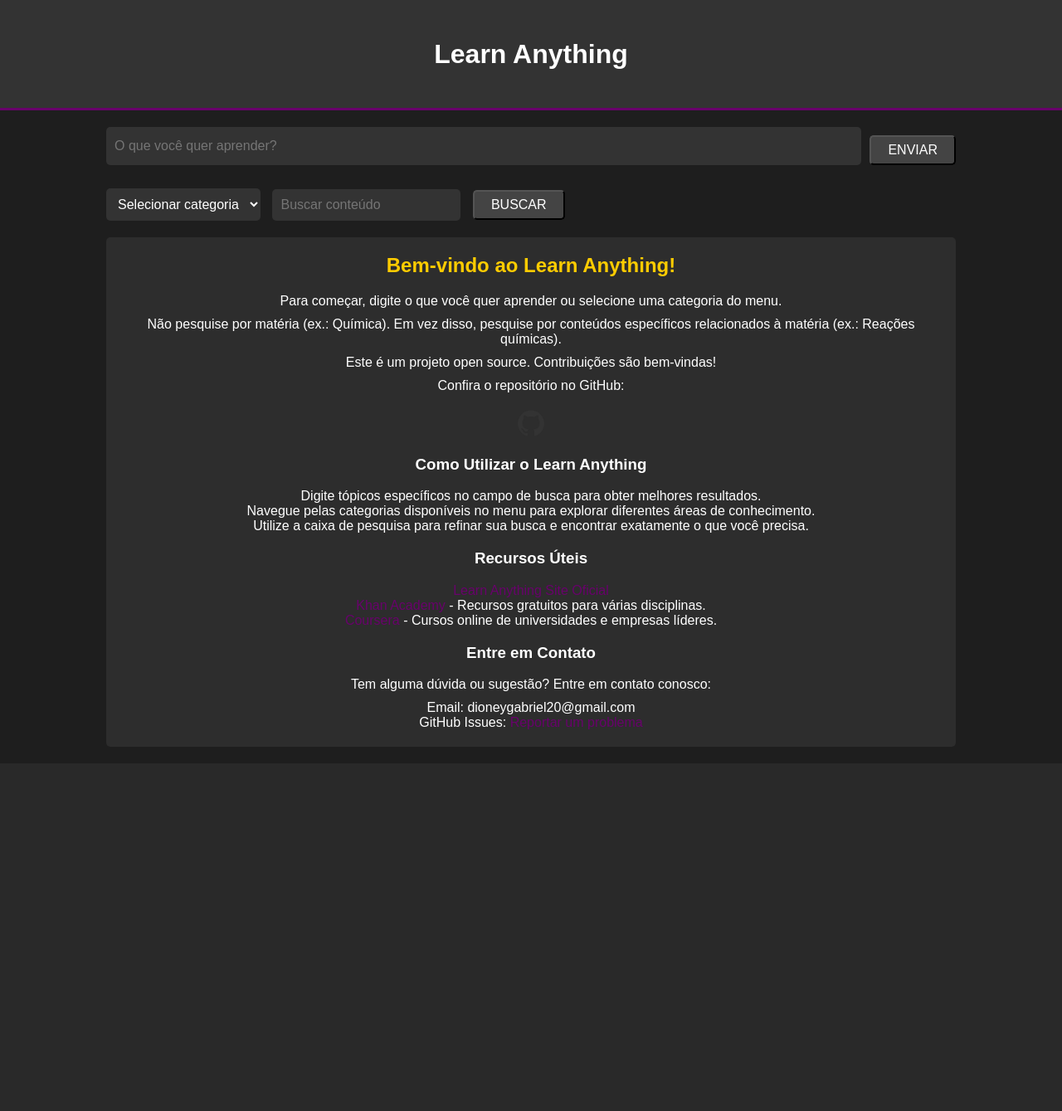
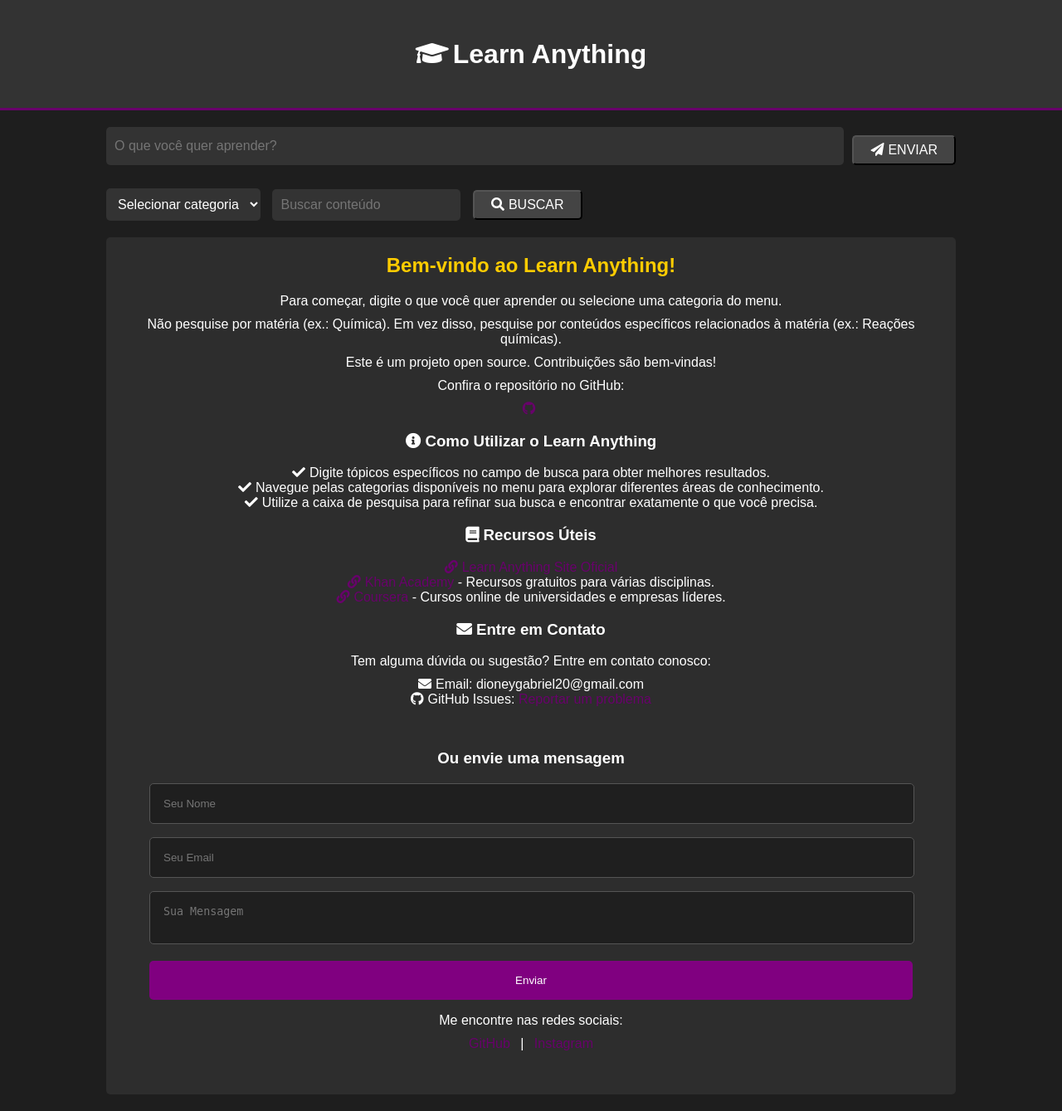
Before and after one commit to SimpleDioney/learn-anything, a Django app: page / in a window 1280 px wide. Shown: the whole page at 83% size. Before the commit the page ends 879 px from the top, so only its background shows below. Run offline with Django 4.2, Linux system fonts and the light colour scheme; data comes from the database, SQL or seed files in the repository; some libraries are stand-ins or nearby versions.

Commit message:
Add files via upload

```diff
--- a/learn/views.py
+++ b/learn/views.py
@@ -49,7 +49,7 @@ def initialize_browser():
             os.makedirs(profile_path)
         browser = webdriver.Firefox(service=service, options=options)
 
-    browser.get('https://chatgpt.com/')
+    browser.get('https://chatgpt.com/c/0b7dee3e-7af9-4dad-8d95-ed6c2d239812?model=gpt-4o')
     WebDriverWait(browser, 60).until(
         EC.presence_of_element_located((By.CSS_SELECTOR, 'textarea'))
     )
@@ -61,9 +61,65 @@ Você é um professor muito habilidoso, você tem amplo conhecimento de todas as
 
 def clean_html(html_content):
     soup = BeautifulSoup(html_content, "html.parser")
+
+    # Verifica se há uma tag <head>, caso contrário cria uma
+    if not soup.head:
+        head = soup.new_tag('head')
+        soup.insert(0, head)
+    else:
+        head = soup.head
+
+    # Adiciona um estilo diretamente ao HTML
+    style = soup.new_tag('style')
+    style.string = """
+    sub, sup {
+        display: inline;
+        font-size: smaller;
+        vertical-align: baseline;
+        position: relative;
+    }
+    sub {
+        top: 0.5em;
+    }
+    sup {
+        top: -0.5em;
+    }
+    pre {
+    background-color: #1e1e1e;
+    padding: 1rem;
+    border-radius: 10px;
+    overflow-x: auto;
+    font-size: 1rem;
+    line-height: 1.6;
+    white-space: pre-wrap;
+    word-wrap: break-word;
+}
+code {
+    color: white;
+}
+a {
+color: #800080;
+  margin: 0 1rem;
+  text-decoration: none;
+  font-size: 1rem;
+  transition: color 0.3s, transform 0.3s;
+  position: relative;
+}
+    """
+    head.append(style)
+
     for tag in soup.find_all(['sub', 'sup']):
         if tag.string:
             tag.string = tag.string.replace(' ', '')
+
+    # Remove o botão de "Copiar código"
+    for button in soup.select('button:contains("Copiar código")'):
+        button.decompose()
+
+    # Envolve blocos de código em <pre><code>
+    for code_block in soup.find_all('code'):
+        code_block.wrap(soup.new_tag("pre"))
+
     return str(soup)
 
 def home(request):
@@ -153,7 +209,7 @@ def search_questions(request):
     query = request.GET.get('q', '')
     results = []
     if query:
-        answers = Answer.objects.filter(text__icontains=query).select_related('question__category')
+        answers = Answer.objects.filter(text__icontains=query.select_related('question__category'))
         for answer in answers:
             results.append({
                 'question': answer.question.text,
--- a/requirements.txt
+++ b/requirements.txt
@@ -1,3 +1,4 @@
 Django>=3.2,<4.0
-Selenium
+django-admin-interface
+django-colorfield
 beautifulsoup4
--- a/templates/index.html
+++ b/templates/index.html
@@ -1,8 +1,8 @@
 <!DOCTYPE html>
 <html lang="en">
   <head>
-    <meta charset="UTF-8">
-    <meta name="viewport" content="width=device-width, initial-scale=1.0">
+    <meta charset="UTF-8" />
+    <meta name="viewport" content="width=device-width, initial-scale=1.0" />
     <title>Learn Anything</title>
     <style>
       body {
@@ -11,6 +11,60 @@
         margin: 0;
         padding: 0;
         color: #ffffff;
+      }
+
+      .contact-form {
+        padding: 2rem;
+        position: relative;
+        overflow: hidden;
+      }
+      .contact-form input,
+      .contact-form textarea {
+        width: calc(50% - 2rem);
+        padding: 1rem;
+        margin-bottom: 1rem;
+        border: 1px solid #555;
+        border-radius: 5px;
+        background-color: #1f1f1f;
+        color: #e0e0e0;
+        resize: none;
+      }
+      .contact-form button {
+        width: 50%;
+        background-color: #800080;
+        color: #fff;
+        border: none;
+        padding: 1rem 2rem;
+        cursor: pointer;
+        transition: background-color 0.3s;
+        border-radius: 5px;
+      }
+      .contact-form button:hover {
+        background-color: #5a005a;
+      }
+      .social-links a {
+        color: #e0e0e0;
+        margin: 0 0.5rem;
+        text-decoration: none;
+        transition: color 0.3s, transform 0.3s;
+      }
+      .social-links a:hover {
+        color: #800080;
+        transform: scale(1.1);
+      }
+      #formMessage {
+        margin-top: 1rem;
+        color: #e0e0e0;
+        font-size: 1rem;
+        text-align: center;
+      }
+
+      #formMessage.success {
+        color: #4caf50;
+      }
+
+      #formMessage.error {
+        color: #f44336;
       }
       ul {
         list-style-type: none;
@@ -35,13 +89,15 @@
       header h1 {
         margin: 0;
       }
-        header a, .btn {
+      header a,
+      .btn {
         color: #fff;
         text-decoration: none;
         text-transform: uppercase;
         font-size: 16px;
       }
-        header a:hover, .btn:hover {
+      header a:hover,
+      .btn:hover {
         color: #68026b;
       }
       .btn {
@@ -103,7 +159,9 @@
         background: #333;
         color: #fff;
       }
-        #question:focus, #category-select:focus, #search-input:focus {
+      #question:focus,
+      #category-select:focus,
+      #search-input:focus {
         outline: none;
         background: #444;
       }
@@ -141,40 +199,57 @@
         color: #ffcc00;
         margin-top: 20px;
       }
+      .icon {
+        margin-right: 5px;
+      }
+
+      @media (max-width: 1400px) {
+        .contact-form input,
+      .contact-form textarea {
+        width: calc(100% - 2rem);
+
+      }
+      .contact-form button {
+        width: 100%;
+      }
+  }
     </style>
+
+    <link
+      rel="stylesheet"
+      href="https://cdn.jsdelivr.net/npm/katex@0.12.0/dist/katex.min.css"
+    />
+    <script
+      defer
+      src="https://cdn.jsdelivr.net/npm/katex@0.12.0/dist/katex.min.js"
+    ></script>
+    <script
+      defer
+      src="https://cdn.jsdelivr.net/npm/katex@0.12.0/dist/contrib/auto-render.min.js"
+      onload="renderMathInElement(document.body);"
+    ></script>
+    <link
+      rel="stylesheet"
+      href="https://cdnjs.cloudflare.com/ajax/libs/font-awesome/5.15.4/css/all.min.css"
+    />
   </head>
+
   <body>
-<script type="module">
-  // Import the functions you need from the SDKs you need
-  import { initializeApp } from "https://www.gstatic.com/firebasejs/10.12.2/firebase-app.js";
-  import { getAnalytics } from "https://www.gstatic.com/firebasejs/10.12.2/firebase-analytics.js";
-  // TODO: Add SDKs for Firebase products that you want to use
-  // https://firebase.google.com/docs/web/setup#available-libraries
-
-  // Your web app's Firebase configuration
-  // For Firebase JS SDK v7.20.0 and later, measurementId is optional
-  const firebaseConfig = {
-    apiKey: "AIzaSyAM25K2J440xBL5fcCpvz13AHtgXR9JOIQ",
-    authDomain: "learnanything-2420b.firebaseapp.com",
-    projectId: "learnanything-2420b",
-    storageBucket: "learnanything-2420b.appspot.com",
-    messagingSenderId: "329006687056",
-    appId: "1:329006687056:web:f20ba7ccc67aa07ebec255",
-    measurementId: "G-FCR4GZLPBF"
-  };
-
-  // Initialize Firebase
-  const app = initializeApp(firebaseConfig);
-  const analytics = getAnalytics(app);
-</script>
     {% load static %}
     <header>
-        <h1>Learn Anything</h1>
+      <h1><i class="fas fa-graduation-cap icon"></i>Learn Anything</h1>
     </header>
     <div class="container">
       <form id="question-form">
-            <input type="text" id="question" placeholder="O que você quer aprender?" required>
-            <button type="submit" class="btn" id="submit-button">Enviar</button>
+        <input
+          type="text"
+          id="question"
+          placeholder="O que você quer aprender?"
+          required
+        />
+        <button type="submit" class="btn" id="submit-button">
+          <i class="fas fa-paper-plane icon"></i>Enviar
+        </button>
       </form>
       <select id="category-select">
         <option value="" disabled selected>Selecionar categoria</option>
@@ -182,156 +257,283 @@
         <option value="{{ category.id }}">{{ category.name }}</option>
         {% endfor %}
       </select>
-        <input type="text" id="search-input" placeholder="Buscar conteúdo">
-        <button type="button" class="btn" id="search-button">Buscar</button>
+      <input type="text" id="search-input" placeholder="Buscar conteúdo" />
+      <button type="button" class="btn" id="search-button">
+        <i class="fas fa-search icon"></i>Buscar
+      </button>
       <div class="loading" id="loading-message">Carregando</div>
       <div class="intro-message" id="intro-message">
         <h2>Bem-vindo ao Learn Anything!</h2>
-            <p>Para começar, digite o que você quer aprender ou selecione uma categoria do menu.</p>
-            <p>Não pesquise por matéria (ex.: Química). Em vez disso, pesquise por conteúdos específicos relacionados à matéria (ex.: Reações químicas).</p>
+        <p>
+          Para começar, digite o que você quer aprender ou selecione uma
+          categoria do menu.
+        </p>
+        <p>
+          Não pesquise por matéria (ex.: Química). Em vez disso, pesquise por
+          conteúdos específicos relacionados à matéria (ex.: Reações químicas).
+        </p>
         <p>Este é um projeto open source. Contribuições são bem-vindas!</p>
         <p>Confira o repositório no GitHub:</p>
-            <a href="https://github.com/SimpleDioney/learn-anything" target="_blank">
-                <img src="{% static 'images/GitHub_logo.png' %}" alt="GitHub">
+        <a
+          href="https://github.com/SimpleDioney/learn-anything"
+          target="_blank"
+        >
+          <i class="fab fa-github icon"></i>
         </a>
 
         <!-- Adicionando mais informações -->
-            <h3>Como Utilizar o Learn Anything</h3>
+        <h3>
+          <i class="fas fa-info-circle icon"></i>Como Utilizar o Learn Anything
+        </h3>
         <ul>
-                <li>Digite tópicos específicos no campo de busca para obter melhores resultados.</li>
-                <li>Navegue pelas categorias disponíveis no menu para explorar diferentes áreas de conhecimento.</li>
-                <li>Utilize a caixa de pesquisa para refinar sua busca e encontrar exatamente o que você precisa.</li>
+          <li>
+            <i class="fas fa-check icon"></i>Digite tópicos específicos no campo
+            de busca para obter melhores resultados.
+          </li>
+          <li>
+            <i class="fas fa-check icon"></i>Navegue pelas categorias
+            disponíveis no menu para explorar diferentes áreas de conhecimento.
+          </li>
+          <li>
+            <i class="fas fa-check icon"></i>Utilize a caixa de pesquisa para
+            refinar sua busca e encontrar exatamente o que você precisa.
+          </li>
         </ul>
 
-            <h3>Recursos Úteis</h3>
+        <h3><i class="fas fa-book icon"></i>Recursos Úteis</h3>
         <ul>
-                <li><a href="https://embreve.com/" target="_blank">Learn Anything Site Oficial</a></li>
-                <li><a href="https://www.pt.khanacademy.org/" target="_blank">Khan Academy</a> - Recursos gratuitos para várias disciplinas.</li>
-                <li><a href="https://www.coursera.org/" target="_blank">Coursera</a> - Cursos online de universidades e empresas líderes.</li>
+          <li>
+            <a
+              href="https://140f-2804-1b0-1902-fb86-648e-dce9-3c28-d37b.ngrok-free.app/"
+              target="_blank"
+              ><i class="fas fa-link icon"></i>Learn Anything Site Oficial</a
+            >
+          </li>
+          <li>
+            <a href="https://www.pt.khanacademy.org/" target="_blank"
+              ><i class="fas fa-link icon"></i>Khan Academy</a
+            >
+            - Recursos gratuitos para várias disciplinas.
+          </li>
+          <li>
+            <a href="https://www.coursera.org/" target="_blank"
+              ><i class="fas fa-link icon"></i>Coursera</a
+            >
+            - Cursos online de universidades e empresas líderes.
+          </li>
         </ul>
 
-            <h3>Entre em Contato</h3>
+        <h3><i class="fas fa-envelope icon"></i>Entre em Contato</h3>
         <p>Tem alguma dúvida ou sugestão? Entre em contato conosco:</p>
         <ul>
-                <li>Email: dioneygabriel20@gmail.com</li>
-                <li>GitHub Issues: <a href="https://github.com/SimpleDioney/learn-anything/issues" target="_blank">Reportar um problema</a></li>
+          <li>
+            <i class="fas fa-envelope icon"></i>Email: dioneygabriel20@gmail.com
+          </li>
+          <li>
+            <i class="fab fa-github icon"></i>GitHub Issues:
+            <a
+              href="https://github.com/SimpleDioney/learn-anything/issues"
+              target="_blank"
+              >Reportar um problema</a
+            >
+          </li>
         </ul>
+        <div class="contact-form">
+          <h3>Ou envie uma mensagem</h3>
+          <form
+            id="contactForm"
+            action="https://formspree.io/f/mzbnlywa"
+            method="POST"
+          >
+            <input type="text" name="name" placeholder="Seu Nome" required />
+            <input type="email" name="email" placeholder="Seu Email" required />
+            <textarea
+              name="message"
+              placeholder="Sua Mensagem"
+              required
+            ></textarea>
+            <button type="submit">Enviar</button>
+          </form>
+          <div id="formMessage"></div>
+          <div class="social-links">
+            <p>Me encontre nas redes sociais:</p>
+            <a href="https://github.com/SimpleDioney" target="_blank">GitHub</a>
+            |
+            <a href="https://instagram.com/lil_dioney" target="_blank"
+              >Instagram</a
+            >
+          </div>
+        </div>
       </div>
 
       <div class="questions" id="questions"></div>
     </div>
     <script>
+      document
+        .getElementById("contactForm")
+        .addEventListener("submit", function (event) {
+          event.preventDefault(); // Impede o envio padrão do formulário
+
+          const form = event.target;
+          const formData = new FormData(form);
+          const formMessage = document.getElementById("formMessage");
+
+          fetch(form.action, {
+            method: "POST",
+            body: formData,
+            headers: {
+              Accept: "application/json",
+            },
+          })
+            .then((response) => {
+              if (response.ok) {
+                formMessage.textContent = "Mensagem enviada com sucesso!";
+                formMessage.classList.add("success");
+                formMessage.classList.remove("error");
+                form.reset();
+              } else {
+                return response.json().then((data) => {
+                  if (data.errors) {
+                    formMessage.textContent = data.errors
+                      .map((error) => error.message)
+                      .join(", ");
+                  } else {
+                    formMessage.textContent =
+                      "Ocorreu um erro ao enviar a mensagem.";
+                  }
+                  formMessage.classList.add("error");
+                  formMessage.classList.remove("success");
+                });
+              }
+            })
+            .catch((error) => {
+              formMessage.textContent = "Ocorreu um erro ao enviar a mensagem.";
+              formMessage.classList.add("error");
+              formMessage.classList.remove("success");
+            });
+        });
+
       function showQuestions() {
-            const questionsDiv = document.getElementById('questions');
-            const introMessage = document.getElementById('intro-message');
+        const questionsDiv = document.getElementById("questions");
+        const introMessage = document.getElementById("intro-message");
         if (introMessage) {
-                introMessage.style.display = 'none';
+          introMessage.style.display = "none";
         }
-            questionsDiv.style.display = 'block';
+        questionsDiv.style.display = "block";
       }
 
       function addQuestionToDOM(question, answer) {
-            const questionDiv = document.createElement('div');
-            questionDiv.classList.add('question');
+        const questionDiv = document.createElement("div");
+        questionDiv.classList.add("question");
         questionDiv.innerHTML = `<h3>${question}</h3><div>${answer}</div>`;
-            const questionsContainer = document.getElementById('questions');
+        const questionsContainer = document.getElementById("questions");
         questionsContainer.prepend(questionDiv);
       }
 
       function animateLoadingMessage() {
-            const loadingMessage = document.getElementById('loading-message');
+        const loadingMessage = document.getElementById("loading-message");
         let dots = 0;
         return setInterval(() => {
           dots = (dots + 1) % 4;
-                loadingMessage.textContent = 'Carregando' + '.'.repeat(dots);
+          loadingMessage.textContent = "Carregando" + ".".repeat(dots);
         }, 500);
       }
 
-        document.getElementById('question-form').addEventListener('submit', async function(e) {
+      document
+        .getElementById("question-form")
+        .addEventListener("submit", async function (e) {
           e.preventDefault();
-            const question = document.getElementById('question').value;
-            const submitButton = document.getElementById('submit-button');
-            const loadingMessage = document.getElementById('loading-message');
+          const question = document.getElementById("question").value;
+          const submitButton = document.getElementById("submit-button");
+          const loadingMessage = document.getElementById("loading-message");
           submitButton.disabled = true;
-            loadingMessage.style.display = 'block';
+          loadingMessage.style.display = "block";
           const loadingInterval = animateLoadingMessage(); // Inicia a animação de carregamento
 
-            const response = await fetch('/ask/', {
-                method: 'POST',
+          const response = await fetch("/ask/", {
+            method: "POST",
             headers: {
-                    'Content-Type': 'application/x-www-form-urlencoded',
-                    'X-CSRFToken': '{{ csrf_token }}'
+              "Content-Type": "application/x-www-form-urlencoded",
+              "X-CSRFToken": "{{ csrf_token }}",
             },
-                body: new URLSearchParams({ 'question': question })
+            body: new URLSearchParams({ question: question }),
           });
           const data = await response.json();
-            document.getElementById('question').value = '';
-            const questionDiv = document.createElement('div');
-            questionDiv.classList.add('question');
+          document.getElementById("question").value = "";
+          const questionDiv = document.createElement("div");
+          questionDiv.classList.add("question");
           questionDiv.innerHTML = `<h3>${data.question}</h3><div>${data.answer}</div>`;
-            const questionsContainer = document.getElementById('questions');
-            questionsContainer.innerHTML = '';
+          const questionsContainer = document.getElementById("questions");
+          questionsContainer.innerHTML = "";
           questionsContainer.prepend(questionDiv);
 
           clearInterval(loadingInterval); // Para a animação de carregamento
-            loadingMessage.style.display = 'none';
+          loadingMessage.style.display = "none";
           submitButton.disabled = false;
 
           showQuestions();
         });
 
-        document.getElementById('category-select').addEventListener('change', async function(e) {
+      document
+        .getElementById("category-select")
+        .addEventListener("change", async function (e) {
           const categoryId = e.target.value;
           const response = await fetch(`/questions/category/${categoryId}/`);
           const data = await response.json();
-            const questionsDiv = document.getElementById('questions');
-            questionsDiv.innerHTML = '';
-            const categoryHeader = document.createElement('h2');
+          const questionsDiv = document.getElementById("questions");
+          questionsDiv.innerHTML = "";
+          const categoryHeader = document.createElement("h2");
           categoryHeader.textContent = data.name;
           questionsDiv.appendChild(categoryHeader);
-            data.questions.forEach(q => {
-                const questionDiv = document.createElement('div');
-                questionDiv.classList.add('question');
-                questionDiv.innerHTML = `<h3>${q.question}</h3><div>${q.answers.join('<br>')}</div>`;
+          data.questions.forEach((q) => {
+            const questionDiv = document.createElement("div");
+            questionDiv.classList.add("question");
+            questionDiv.innerHTML = `<h3>${
+              q.question
+            }</h3><div>${q.answers.join("<br>")}</div>`;
             questionsDiv.appendChild(questionDiv);
           });
 
           showQuestions();
         });
 
-        document.getElementById('search-button').addEventListener('click', async function() {
-            const query = document.getElementById('search-input').value;
-            if (query.trim() === '') return;
+      document
+        .getElementById("search-button")
+        .addEventListener("click", async function () {
+          const query = document.getElementById("search-input").value;
+          if (query.trim() === "") return;
 
-            const response = await fetch(`/search/?q=${encodeURIComponent(query)}`);
+          const response = await fetch(
+            `/search/?q=${encodeURIComponent(query)}`
+          );
           const data = await response.json();
-            const questionsDiv = document.getElementById('questions');
-            questionsDiv.innerHTML = '';
+          const questionsDiv = document.getElementById("questions");
+          questionsDiv.innerHTML = "";
           if (data.length > 0) {
-                data.forEach(result => {
-                    const questionDiv = document.createElement('div');
-                    questionDiv.classList.add('question');
+            data.forEach((result) => {
+              const questionDiv = document.createElement("div");
+              questionDiv.classList.add("question");
               questionDiv.innerHTML = `<h3>${result.question} - ${result.category}</h3><div>${result.answer}</div>`;
               questionsDiv.appendChild(questionDiv);
             });
           } else {
-                questionsDiv.innerHTML = '<p>Nenhum resultado encontrado.</p>';
+            questionsDiv.innerHTML = "<p>Nenhum resultado encontrado.</p>";
           }
 
           showQuestions();
         });
 
       async function loadQuestions() {
-            const response = await fetch('/questions/');
+        const response = await fetch("/questions/");
         const data = await response.json();
-            const questionsDiv = document.getElementById('questions');
-            questionsDiv.innerHTML = '';
-            data.forEach(category => {
-                const categoryHeader = document.createElement('h2');
+        const questionsDiv = document.getElementById("questions");
+        questionsDiv.innerHTML = "";
+        data.forEach((category) => {
+          const categoryHeader = document.createElement("h2");
           categoryHeader.textContent = category.name;
           questionsDiv.appendChild(categoryHeader);
-                category.questions.forEach(q => {
-                    addQuestionToDOM(q.question, q.answers.join('<br>'));
+          category.questions.forEach((q) => {
+            addQuestionToDOM(q.question, q.answers.join("<br>"));
           });
         });
       }
```
Also changed, not shown: learn/migrations/0003_remove_answer_created_at_answer_dislikes_and_more.py (added), learn/migrations/0004_remove_answer_dislikes_remove_answer_likes_and_more.py (added), learn/migrations/0005_userprofile.py (added), learn/migrations/0006_userpassword_delete_userprofile.py (added). Lines whose indentation alone changed are shown as unchanged.
